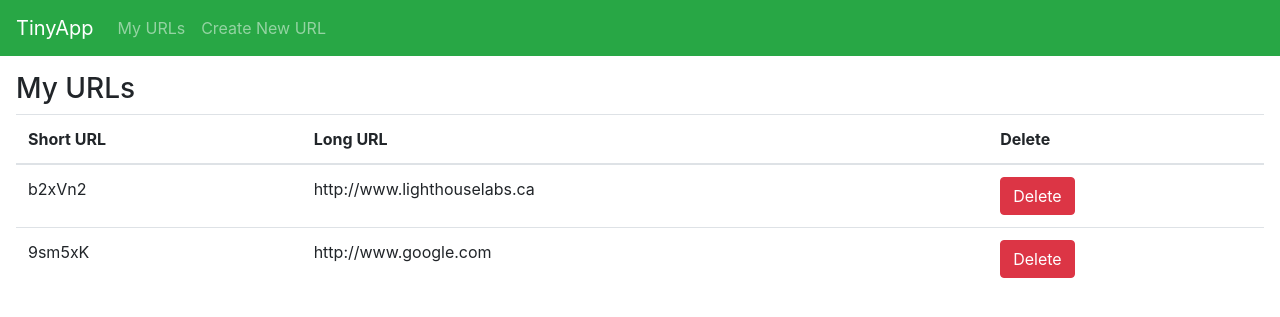
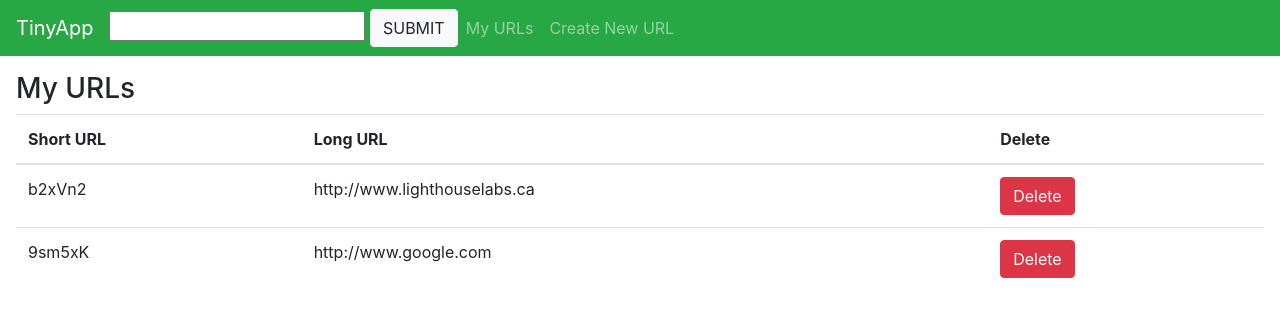
Before and after one commit to loloffs/tinyapp, a Node server app: page /urls in a window 1280 px wide. Shown: the top 317 px of the page. Run offline with Node 20, Linux system fonts and the light colour scheme; some libraries are stand-ins or nearby versions.

Commit message:
Username button implemented

```diff
--- a/express_server.js
+++ b/express_server.js
@@ -2,6 +2,7 @@ const express = require("express");
 const app = express();
 const PORT = 8080; // default port 8080
 const bodyParser = require("body-parser");
+const cookieParser = require("cookie-parser");
 
 
 app.use(bodyParser.urlencoded({extended: true}));
--- a/package.json
+++ b/package.json
@@ -20,6 +20,7 @@
   "homepage": "https://github.com/loloffs/tinyapp#readme",
   "dependencies": {
     "body-parser": "^1.19.0",
+    "cookie-parser": "^1.4.5",
     "ejs": "^3.1.5",
     "express": "^4.17.1"
   },
--- a/views/partials/_header.ejs
+++ b/views/partials/_header.ejs
@@ -4,6 +4,10 @@
     <button class="navbar-toggler" type="button" data-toggle="collapse" data-target="#navbarNavAltMarkup" aria-controls="navbarNavAltMarkup" aria-expanded="false" aria-label="Toggle navigation">
       <span class="navbar-toggler-icon"></span>
     </button>
+    <form method="post" action="/login">
+      <input type="text" name="username">
+      <button type="button" class="btn btn-light">SUBMIT</button>
+    </form>
     <div class="collapse navbar-collapse" id="navbarNavAltMarkup">
       <div class="navbar-nav">
         <a class="nav-item nav-link" href="/urls">My URLs</a>
```
Also changed, not shown: 1 other file.
